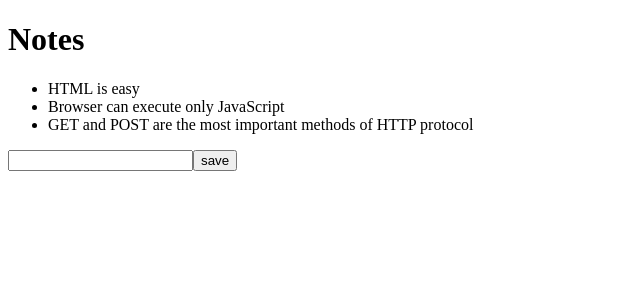
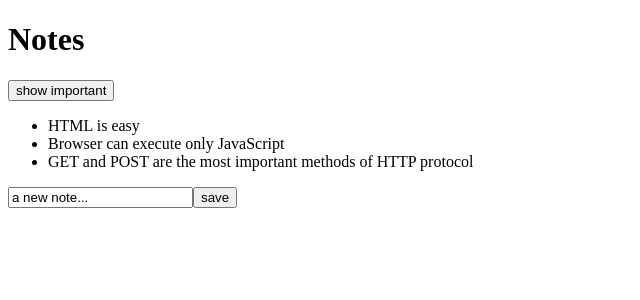
Before and after one commit to sharmila657/fullstackopen-workshop3, a React (Vite) app in the folder part2/notes-app/: page / in a window 1280 px wide. Shown: the top 300 px of the page, without its empty margins (0-640 px from the left). Built offline with nearby package versions, Linux system fonts and the light colour scheme.

Commit message:
part2-b workshop completed

```diff
--- a/part2/notes-app/src/App.jsx
+++ b/part2/notes-app/src/App.jsx
@@ -4,22 +4,49 @@
 
 const App = (props) => {
   const [notes, setNotes] = useState(props.notes)
+  const [newNote, setNewNote] = useState(
+    'a new note...'
+  )
+  const [showAll, setShowAll] = useState(true)
+
+
+  const notesToShow = showAll
+    ? notes
+    : notes.filter(note => note.important === true)
+
 
   const addNote = (event) => {
     event.preventDefault()
-    console.log('button clicked', event.target)
+    const noteObject = {
+      content: newNote,
+      important: Math.random() < 0.5,
+      id: notes.length + 1,
+    }
+
+    setNotes(notes.concat(noteObject))
+    setNewNote('')
   }
 
+
+  const handleNoteChange = (event) => {
+    console.log(event.target.value)
+    setNewNote(event.target.value)
+  }
   return (
     <div>
       <h1>Notes</h1>
+      <div>
+        <button onClick={() => setShowAll(!showAll)}>
+          show {showAll ? 'important' : 'all' }
+        </button>
+      </div>
       <ul>
-        {notes.map(note =>
+      {notesToShow.map(note =>
           <Note key={note.id} note={note} />
         )}
       </ul>
       <form onSubmit={addNote}>
-        <input />
+      <input value={newNote} onChange={handleNoteChange} />
         <button type="submit">save</button>
       </form>
     </div>
```
